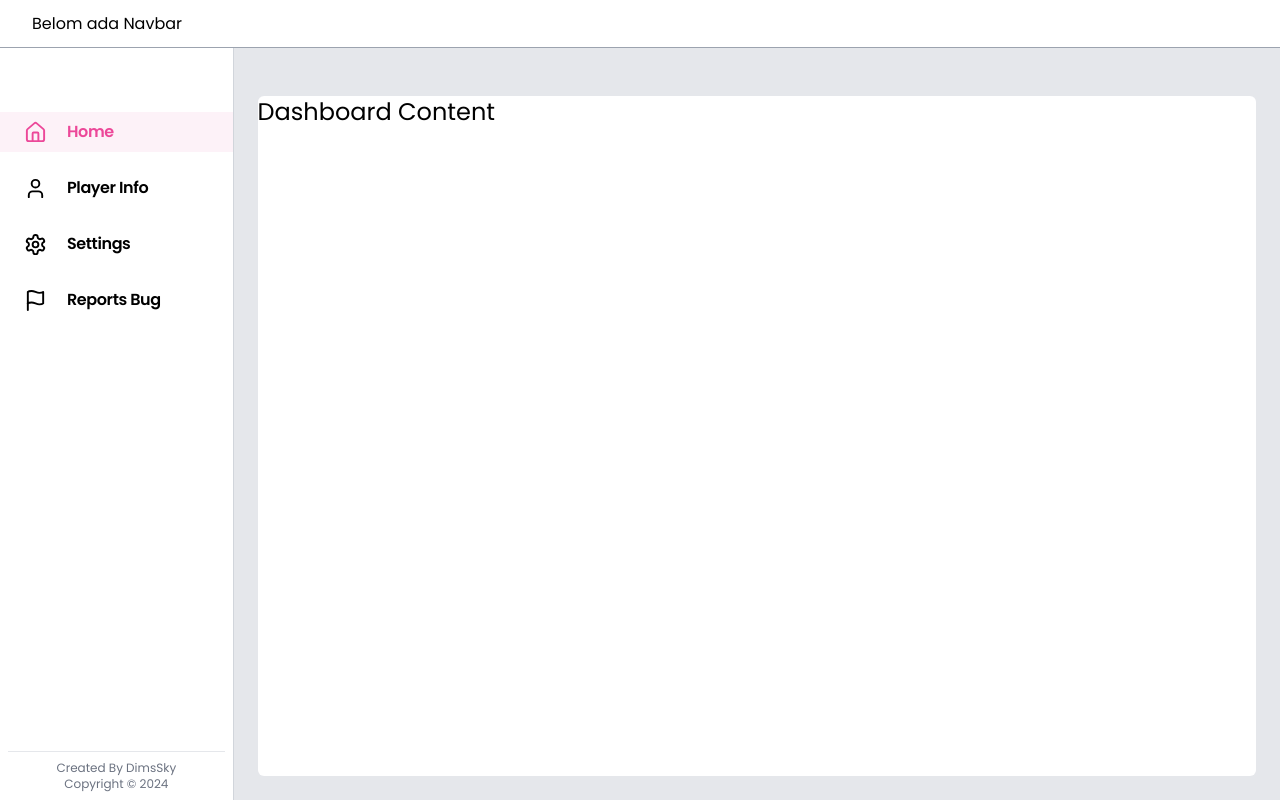
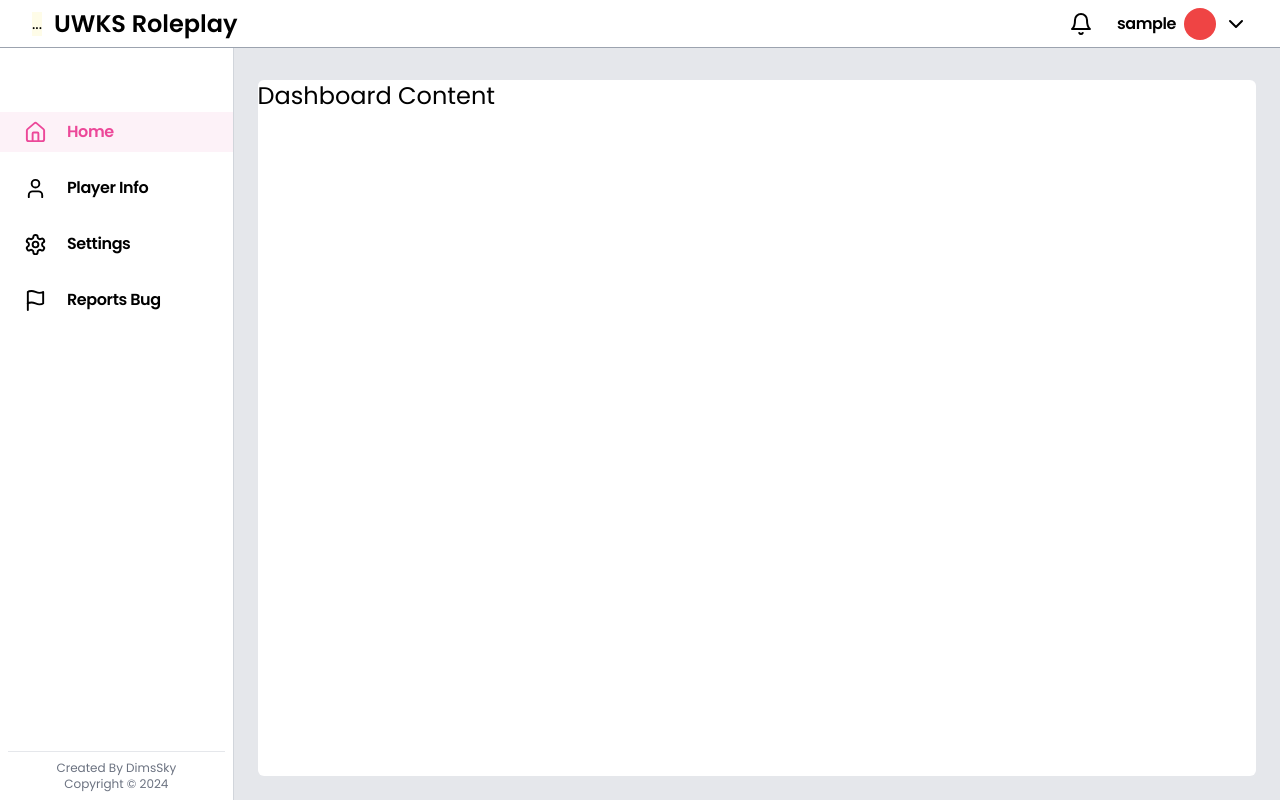
Before and after one commit to KINGDimsSky/SA-MP-UWKS-Dashboard, a React (Vite) app: page /dashboard in a window 1280 px wide. Built offline with nearby package versions, Linux system fonts and the light colour scheme; sample sign-in values are in the browser's storage.

Commit message:
Fixing Navbar

```diff
--- a/src/Components/Navbar.jsx
+++ b/src/Components/Navbar.jsx
@@ -1,10 +1,34 @@
-import React from 'react'
+import React, { useEffect, useState } from 'react'
+import { Bell, ChevronDown  } from 'lucide-react';
 
-const Navbar = ({username}) => {
+const Navbar = () => {
+  const username = localStorage.getItem('username');
+  const [clicked, setClicked] = useState(false)
+
+  const handlerClicker = () => {
+    alert("Clicked")
+  }
+
+  const dropdownHandler = () => {
+    setClicked(true)
+  }
+
+  useEffect(() => {
+    console.log (clicked)
+  }, [clicked])
+
   return (
     <div className="absolute justify-between flex w-full gap-2 items-center px-8 bg-white border-b border-gray-400 h-12">
-        <h2>Belom ada Navbar</h2>
-        {username}
+      <div className="flex items-center gap-3">
+       <p className='bg-yellow-50 '>...</p>
+       <h2 className='font-semibold text-2xl'>UWKS Roleplay</h2>
+      </div>
+      <div className="flex items-center gap-2">
+        <Bell className='cursor-pointer' onClick={handlerClicker}/>
+        <p className='ml-4 tracking-tight font-semibold'>{username}</p>
+        <div className="w-8 h-8 rounded-full bg-red-500"></div>
+        <ChevronDown onClick={dropdownHandler}/>
+      </div>
     </div>
   )
 }
--- a/src/Layout/DashLayout.jsx
+++ b/src/Layout/DashLayout.jsx
@@ -41,7 +41,7 @@ const DashLayout = () => {
           <p>Copyright © 2024</p>
         </div>
     </div>
-    <div className="DashboardContent bg-gray-200 pt-24 pb-6 px-6 w-full">
+    <div className="DashboardContent bg-gray-200 pt-20 pb-6 px-6 w-full">
         <div className="content bg-white rounded-md h-full">
             <h2 className='text-2xl'>Dashboard Content</h2>
         </div>
--- a/src/pages/signin.jsx
+++ b/src/pages/signin.jsx
@@ -47,8 +47,10 @@ const LoginForm = () => {
   }
 
   useEffect(() => {
-    if(existed || ifWrongPass){
-      console.log("Test")
+    if(ifWrongPass){
+      setTimeout(() => {
+        setifWrongPass(false)
+      }, 5000)
     }
   }, [existed, ifWrongPass])
 
```
